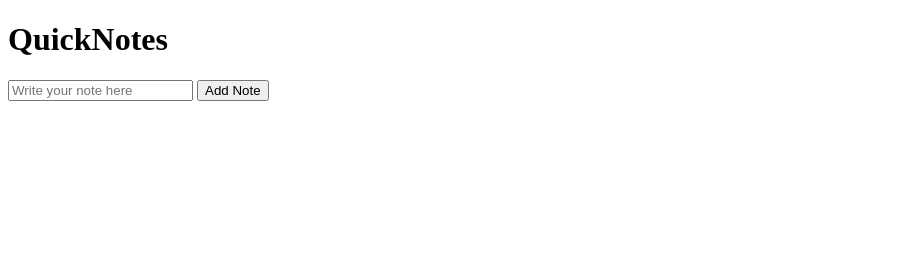
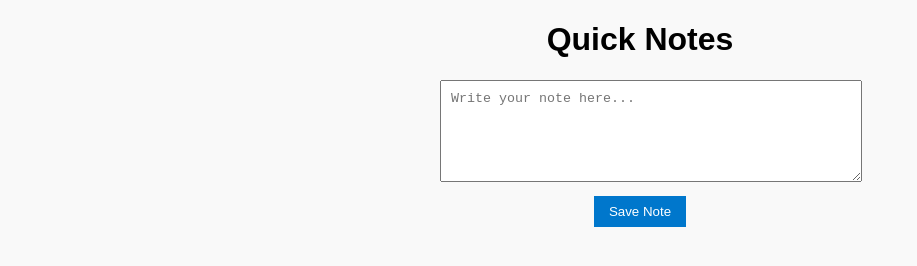
Before and after one commit to Abhineeth-23/notes-app, a plain HTML site: page index.html in a window 1280 px wide. Shown: the whole page, without its empty margins (0-917 px from the left). Drawn offline with Linux system fonts and the light colour scheme; no server answers.

Commit message:
Update index.html

```diff
--- a/index.html
+++ b/index.html
@@ -1,13 +1,19 @@
 <!DOCTYPE html>
-<html>
+<html lang="en">
 <head>
-    <title>QuickNotes</title>
-    <script src="script.js" defer></script>
+    <meta charset="UTF-8">
+    <meta name="viewport" content="width=device-width, initial-scale=1.0">
+    <title>Quick Notes</title>
+    <link rel="stylesheet" href="style.css">
 </head>
 <body>
-    <h1>QuickNotes</h1>
-    <input type="text" id="noteInput" placeholder="Write your note here">
-    <button onclick="addNote()">Add Note</button>
-    <ul id="notesList"></ul>
+    <h1>Quick Notes</h1>
+    <div id="note-container">
+        <textarea id="note-input" placeholder="Write your note here..."></textarea>
+        <button id="save-btn">Save Note</button>
+    </div>
+    <ul id="notes-list"></ul>
+
+    <script src="script.js"></script>
 </body>
 </html>
```
